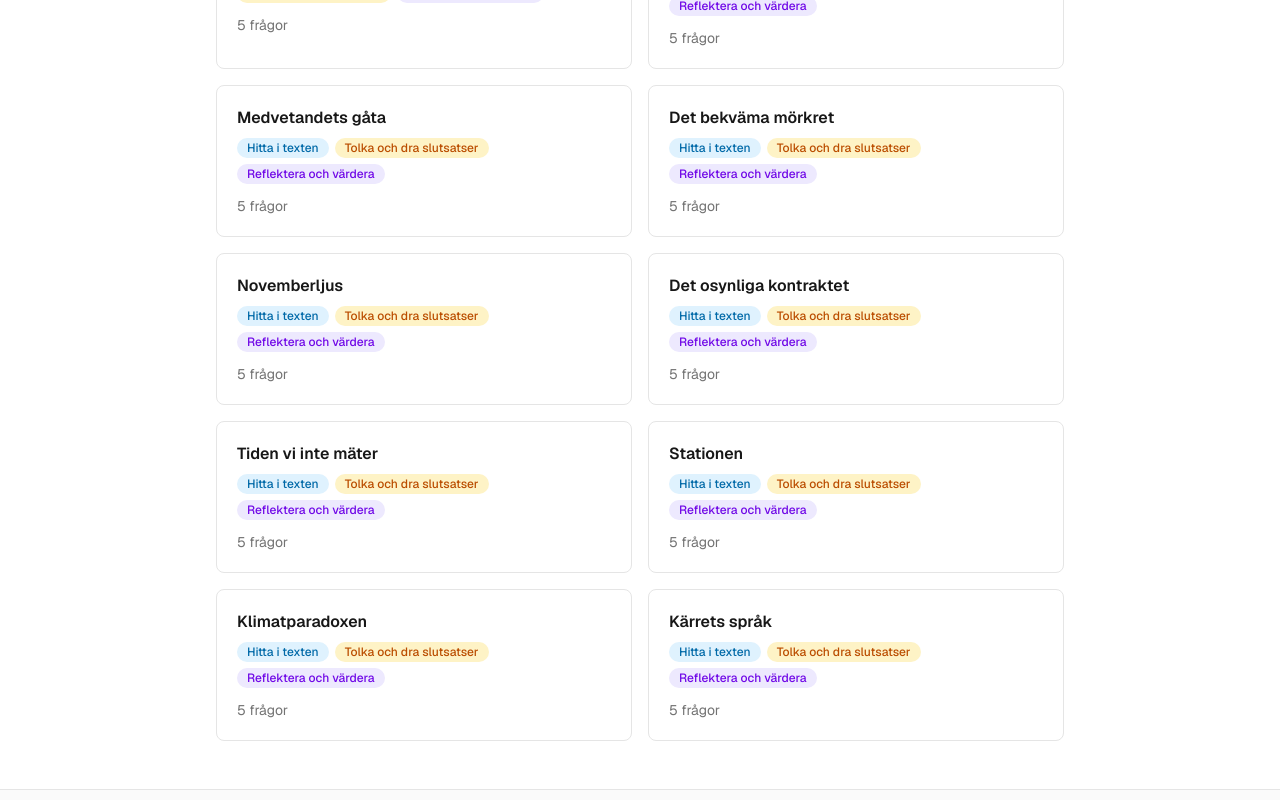
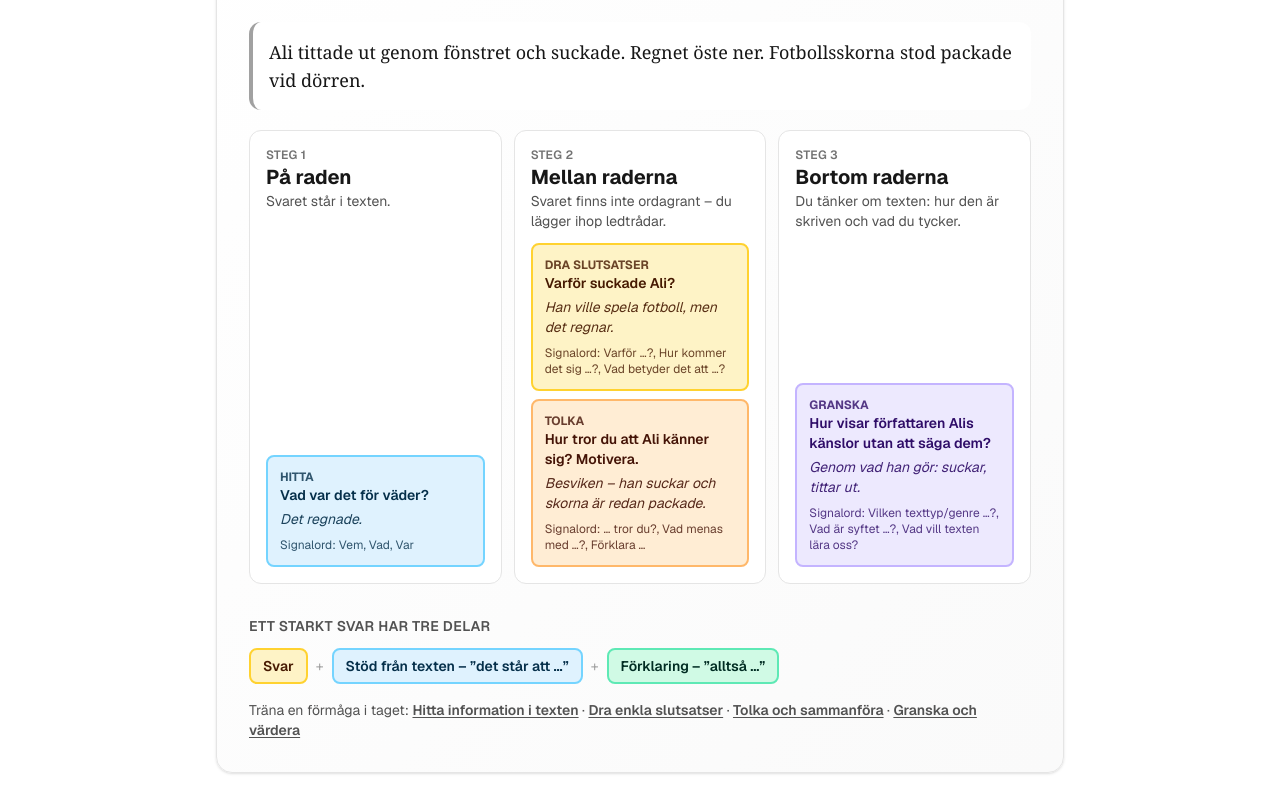
Before and after one commit to oskaredlund90-sketch/laromedel-svenska, a Next.js app: page /gymnasiet/lasforstaelse in a window 1280 px wide. Shown: the part 480-1280 px from the top of the page. Built offline with nearby package versions, Linux system fonts and the light colour scheme.

Commit message:
Infografik för läsförståelse (på, mellan och bortom raderna) och ordspråk och idiom
Co-Authored-By: Claude Opus 5.5 <noreply@anthropic.com>

```diff
--- a/src/app/(arskurser)/[arskurs]/lasforstaelse/page.tsx
+++ b/src/app/(arskurser)/[arskurs]/lasforstaelse/page.tsx
@@ -5,6 +5,7 @@ import { notFound } from "next/navigation";
 import type { Metadata } from "next";
 import type { AgeGroup } from "@/lib/supabase/types";
 import LasforstaelseOvningar from "@/components/lasforstaelse-ovningar";
+import { LasforstaelseInfografik } from "@/components/infografik/lasa-ordsprak";
 
 const VALID = new Set<string>(AGE_GROUPS.map((g) => g.slug));
 
@@ -58,6 +59,8 @@ export default async function LasforstaelsePage({ params }: Props) {
         </p>
       </div>
 
+      <LasforstaelseInfografik stadie={arskurs as AgeGroup} />
+
       <LasforstaelseOvningar ageGroup={arskurs as AgeGroup} />
     </div>
   );
--- a/src/app/(arskurser)/[arskurs]/ordsprak/page.tsx
+++ b/src/app/(arskurser)/[arskurs]/ordsprak/page.tsx
@@ -5,6 +5,7 @@ import { AGE_GROUPS } from "@/lib/skolverket/constants";
 import type { AgeGroup } from "@/lib/supabase/types";
 import { getOrdsprakExercises } from "@/lib/data/ordsprak-ovningar";
 import { OrdsprakOvningar } from "@/components/ordsprak-ovningar";
+import { OrdsprakInfografik } from "@/components/infografik/lasa-ordsprak";
 
 /* ------------------------------------------------------------------ */
 /*  Validation                                                         */
@@ -93,6 +94,8 @@ export default async function OrdsprakPage({ params }: Props) {
         </p>
       </div>
 
+      <OrdsprakInfografik stadie={level} />
+
       {/* Exercises */}
       {exercises.length > 0 && (
         <div>
--- /dev/null
+++ b/src/components/infografik/lasa-ordsprak.tsx
@@ -0,0 +1,207 @@
+import Link from "next/link";
+import type { AgeGroup } from "@/lib/supabase/types";
+import { FORMAGESIDOR } from "@/lib/lasprov/formagesidor";
+import { FARG, Infografik, type Farg } from "./ram";
+
+function Etikett({ children }: { children: React.ReactNode }) {
+  return <p className="mb-3 mt-8 text-sm font-semibold uppercase tracking-wide text-neutral-600 first:mt-0 dark:text-neutral-400">{children}</p>;
+}
+
+/* ---------------- Läsförståelse ---------------- */
+
+const MINITEXT = "Ali tittade ut genom fönstret och suckade. Regnet öste ner. Fotbollsskorna stod packade vid dörren.";
+
+const NIVAER: { niva: string; bild: string; formagor: { f: "H" | "D" | "S" | "G"; namn: string; exempel: string; svar: string; farg: Farg }[] }[] = [
+  {
+    niva: "På raden",
+    bild: "Svaret står i texten.",
+    formagor: [{ f: "H", namn: "Hitta", exempel: "Vad var det för väder?", svar: "Det regnade.", farg: "bla" }],
+  },
+  {
+    niva: "Mellan raderna",
+    bild: "Svaret finns inte ordagrant – du lägger ihop ledtrådar.",
+    formagor: [
+      { f: "D", namn: "Dra slutsatser", exempel: "Varför suckade Ali?", svar: "Han ville spela fotboll, men det regnar.", farg: "gul" },
+      { f: "S", namn: "Tolka", exempel: "Hur tror du att Ali känner sig? Motivera.", svar: "Besviken – han suckar och skorna är redan packade.", farg: "orange" },
+    ],
+  },
+  {
+    niva: "Bortom raderna",
+    bild: "Du tänker om texten: hur den är skriven och vad du tycker.",
+    formagor: [{ f: "G", namn: "Granska", exempel: "Hur visar författaren Alis känslor utan att säga dem?", svar: "Genom vad han gör: suckar, tittar ut.", farg: "lila" }],
+  },
+];
+
+export function LasforstaelseInfografik({ stadie }: { stadie: AgeGroup }) {
+  const enkel = stadie === "lagstadiet";
+  const signal = Object.fromEntries(FORMAGESIDOR.map((s) => [s.formaga, s]));
+  return (
+    <Infografik titel="Tre sätt att läsa en text" ingress="Frågor om en text kan ha svaret på raden, mellan raderna eller bortom raderna. Känner du igen frågan vet du hur du ska svara.">
+      <blockquote className="mb-5 rounded-xl border-l-4 border-neutral-400 bg-white p-4 font-serif text-lg text-neutral-900 dark:bg-neutral-900 dark:text-white">{MINITEXT}</blockquote>
+
+      <div className="grid gap-3 md:grid-cols-3">
+        {NIVAER.map((n, i) => (
+          <div key={n.niva} className="flex flex-col rounded-xl border border-neutral-200 bg-white p-4 dark:border-neutral-800 dark:bg-neutral-900">
+            <p className="text-xs font-semibold uppercase tracking-wide text-neutral-500">Steg {i + 1}</p>
+            <p className="text-xl font-bold text-neutral-900 dark:text-white">{n.niva}</p>
+            <p className="mb-3 text-sm text-neutral-600 dark:text-neutral-400">{n.bild}</p>
+            <div className="mt-auto space-y-2">
+              {n.formagor.map((f) => (
+                <div key={f.f} className={`rounded-lg border-2 p-3 text-sm ${FARG[f.farg]}`}>
+                  {!enkel && <p className="text-xs font-bold uppercase opacity-80">{f.namn}</p>}
+                  <p className="font-semibold">{f.exempel}</p>
+                  <p className="mt-1 italic opacity-90">{f.svar}</p>
+                  {!enkel && (
+                    <p className="mt-2 text-xs opacity-80">
+                      Signalord: {signal[f.f]?.signalord.slice(0, 3).join(", ")}
+                    </p>
+                  )}
+                </div>
+              ))}
+            </div>
+          </div>
+        ))}
+      </div>
+
+      <Etikett>{enkel ? "Så svarar du" : "Ett starkt svar har tre delar"}</Etikett>
+      <div className="flex flex-wrap items-center gap-2 text-sm">
+        {(
+          (enkel
+            ? [
+                ["Svara", "gul"],
+                ["Visa var det står", "bla"],
+              ]
+            : [
+                ["Svar", "gul"],
+                ["Stöd från texten – ”det står att …”", "bla"],
+                ["Förklaring – ”alltså …”", "gron"],
+              ]) as [string, Farg][]
+        ).map(([text, farg], i) => (
+          <span key={text} className="flex items-center gap-2">
+            {i > 0 && <span className="text-neutral-400">+</span>}
+            <span className={`rounded-lg border-2 px-3 py-1.5 font-semibold ${FARG[farg]}`}>{text}</span>
+          </span>
+        ))}
+      </div>
+
+      {!enkel && (
+        <p className="mt-4 text-sm text-neutral-600 dark:text-neutral-400">
+          Träna en förmåga i taget:{" "}
+          {FORMAGESIDOR.map((s, i) => (
+            <span key={s.slug}>
+              {i > 0 && " · "}
+              <Link href={`/lasformagor/${s.slug}`} className="font-semibold underline underline-offset-2 hover:text-neutral-900 dark:hover:text-white">
+                {s.rubrik}
+              </Link>
+            </span>
+          ))}
+        </p>
+      )}
+    </Infografik>
+  );
+}
+
+/* ---------------- Ordspråk och idiom ---------------- */
+
+const TYPER: { namn: string; vad: string; ex: [string, string][]; farg: Farg; fran: AgeGroup }[] = [
+  {
+    namn: "Liknelse",
+    vad: "Jämför med som.",
+    ex: [
+      ["tyst som en mus", "helt tyst"],
+      ["stark som en björn", "mycket stark"],
+    ],
+    farg: "gul",
+    fran: "lagstadiet",
+  },
+  {
+    namn: "Ordspråk",
+    vad: "En hel mening med ett råd eller en livsvisdom.",
+    ex: [
+      ["Övning ger färdighet.", "Den som tränar blir bättre."],
+      ["Borta bra men hemma bäst.", "Det är skönast hemma."],
+    ],
+    farg: "bla",
+    fran: "mellanstadiet",
+  },
+  {
+    namn: "Idiom",
+    vad: "Ett uttryck som betyder något annat än orden.",
+    ex: [
+      ["ha en räv bakom örat", "vara listig"],
+      ["göra en höna av en fjäder", "överdriva"],
+    ],
+    farg: "lila",
+    fran: "mellanstadiet",
+  },
+];
+
+const URSPRUNG: { kalla: string; ex: string; bet: string; farg: Farg }[] = [
+  { kalla: "Bibeln", ex: "kasta pärlor för svin", bet: "ge något fint till den som inte uppskattar det", farg: "orange" },
+  { kalla: "Sjöfarten", ex: "ha vind i seglen", bet: "ha framgång", farg: "turkos" },
+  { kalla: "Idrotten", ex: "kasta in handduken", bet: "ge upp (från boxningen)", farg: "rod" },
+  { kalla: "Krigskonsten", ex: "gå i bräschen", bet: "gå först och ta störst risk (bräsch = hål i en mur)", farg: "gron" },
+];
+
+const ORDNING: AgeGroup[] = ["lagstadiet", "mellanstadiet", "hogstadiet", "gymnasiet"];
+
+export function OrdsprakInfografik({ stadie }: { stadie: AgeGroup }) {
+  const typer = TYPER.filter((t) => ORDNING.indexOf(t.fran) <= ORDNING.indexOf(stadie));
+  const enkel = stadie === "lagstadiet";
+  return (
+    <Infografik
+      titel={enkel ? "Säg det med en bild" : "Liknelser, ordspråk och idiom"}
+      ingress={enkel ? "En liknelse jämför med något annat – då blir det lätt att se det framför sig." : "Tre sorters bildspråk. Orden säger en sak – men betyder en annan."}
+    >
+      <div className={`grid gap-3 ${typer.length > 1 ? "md:grid-cols-3" : ""}`}>
+        {typer.map((t) => (
+          <div key={t.namn} className={`rounded-xl border-2 p-4 ${FARG[t.farg]}`}>
+            <p className="text-lg font-bold">{t.namn}</p>
+            <p className="text-sm opacity-80">{t.vad}</p>
+            <ul className="mt-3 space-y-2">
+              {t.ex.map(([uttryck, bet]) => (
+                <li key={uttryck} className="rounded-md bg-white/70 p-2 text-sm dark:bg-black/30">
+                  <p className="font-serif font-semibold italic">{uttryck}</p>
+                  <p className="opacity-80">= {bet}</p>
+                </li>
+              ))}
+            </ul>
+          </div>
+        ))}
+      </div>
+
+      {!enkel && (
+        <>
+          <Etikett>Bokstavligt eller bildligt?</Etikett>
+          <div className="grid gap-3 sm:grid-cols-2">
+            <div className="rounded-xl border border-neutral-200 bg-white p-4 dark:border-neutral-800 dark:bg-neutral-900">
+              <p className="text-xs font-semibold uppercase text-neutral-500">Bokstavligt</p>
+              <p className="font-serif text-neutral-900 dark:text-white">Hon har en räv bakom örat.</p>
+              <p className="text-sm text-neutral-600 dark:text-neutral-400">Det sitter ett djur bakom hennes öra. 🦊</p>
+            </div>
+            <div className="rounded-xl border border-neutral-200 bg-white p-4 dark:border-neutral-800 dark:bg-neutral-900">
+              <p className="text-xs font-semibold uppercase text-neutral-500">Bildligt</p>
+              <p className="font-serif text-neutral-900 dark:text-white">Hon har en räv bakom örat.</p>
+              <p className="text-sm text-neutral-600 dark:text-neutral-400">Hon är listig och har en plan.</p>
+            </div>
+          </div>
+        </>
+      )}
+
+      {ORDNING.indexOf(stadie) >= ORDNING.indexOf("hogstadiet") && (
+        <>
+          <Etikett>Varifrån kommer uttrycken?</Etikett>
+          <div className="grid gap-3 sm:grid-cols-2 lg:grid-cols-4">
+            {URSPRUNG.map((u) => (
+              <div key={u.kalla} className={`rounded-xl border-2 p-3 ${FARG[u.farg]}`}>
+                <p className="text-xs font-bold uppercase opacity-80">{u.kalla}</p>
+                <p className="font-serif font-semibold italic">{u.ex}</p>
+                <p className="text-sm">= {u.bet}</p>
+              </div>
+            ))}
+          </div>
+        </>
+      )}
+    </Infografik>
+  );
+}
```
